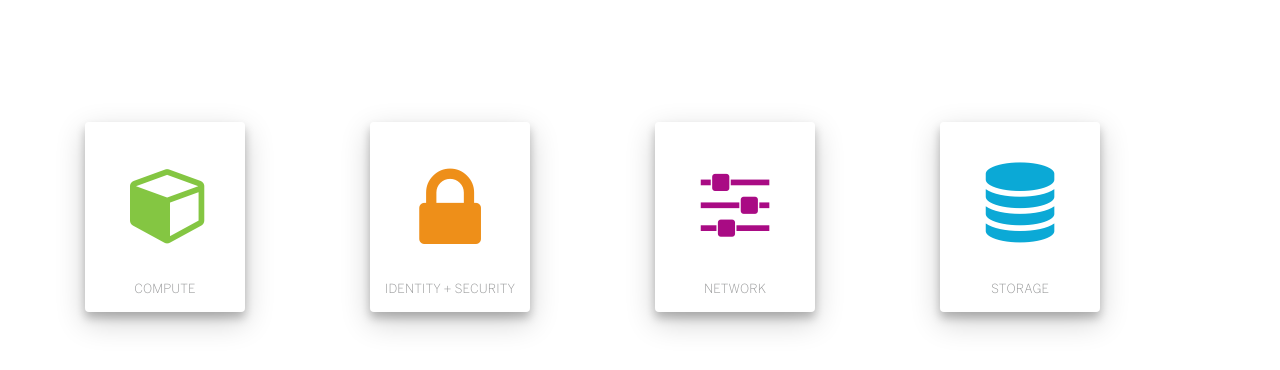
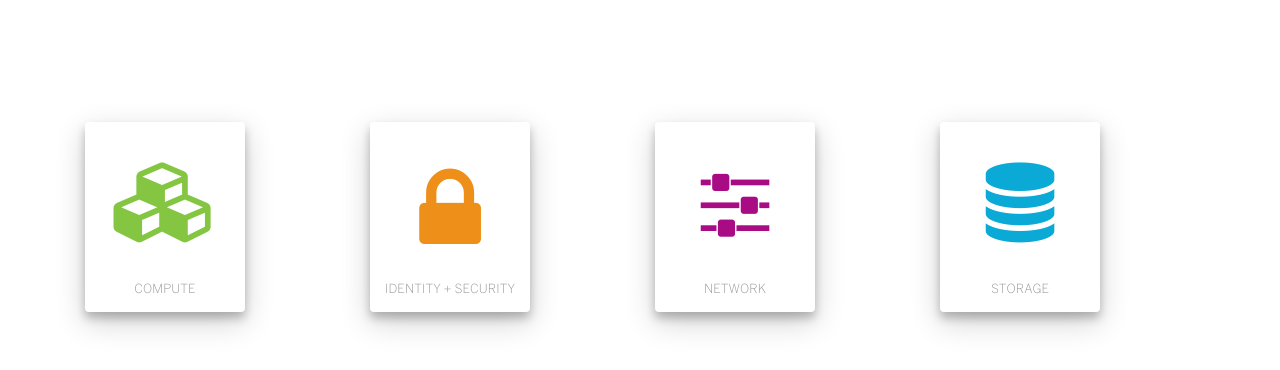
Before and after one commit to caleorourke/proof, a Jekyll site: the page built from portfolio.html, in a window 1280 px wide. Shown: the top 370 px of the page. Built offline with Jekyll 4.4.1, drawn with Linux system fonts in a browser that asks for light colours; nearby versions of some CDN libraries; Markdown is read by kramdown in place of the engine named in the settings; the repository's description, which GitHub fills in, is left out.

Commit message:
Update portfolio-three.html

```diff
--- a/_includes/partials/portfolio-three.html
+++ b/_includes/partials/portfolio-three.html
@@ -7,7 +7,7 @@
           <div>
             <span class="fa-stack icon-large">
               <i class="fa fa-circle fa-stack-2x icon-transparent shadow"></i>
-              <i class="fa fa-cube fa-stack-1x icon-green"></i>
+              <i class="fa fa-cubes fa-stack-1x icon-green"></i>
               <h2 class="icon-caption u-text-center">Compute</h2>
             </span>
           </div>
```
